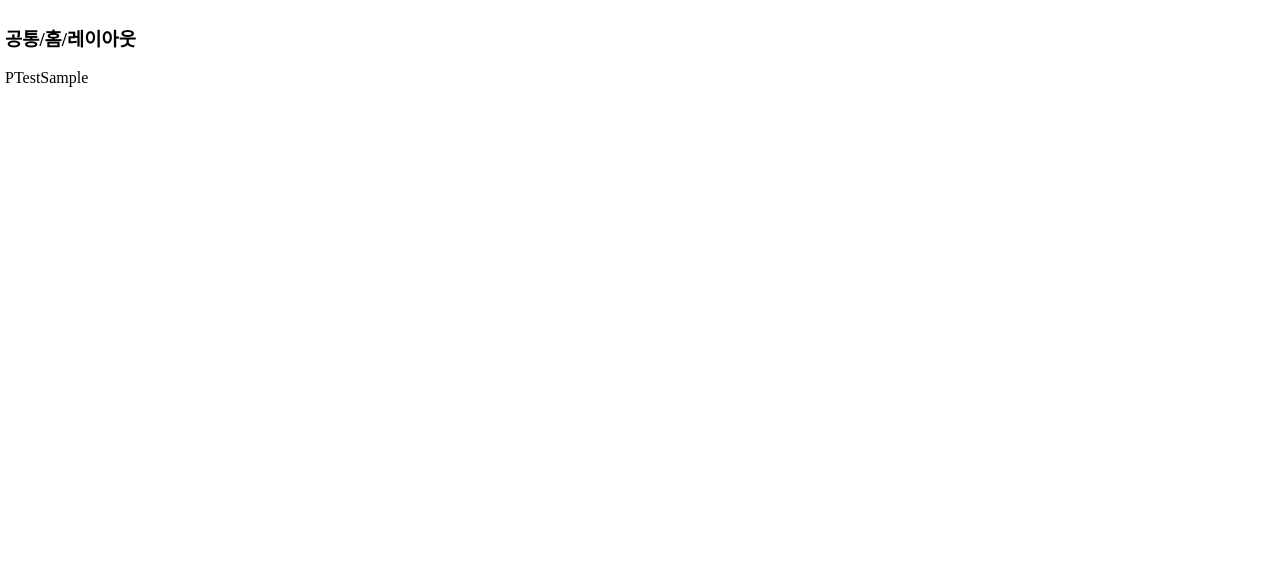
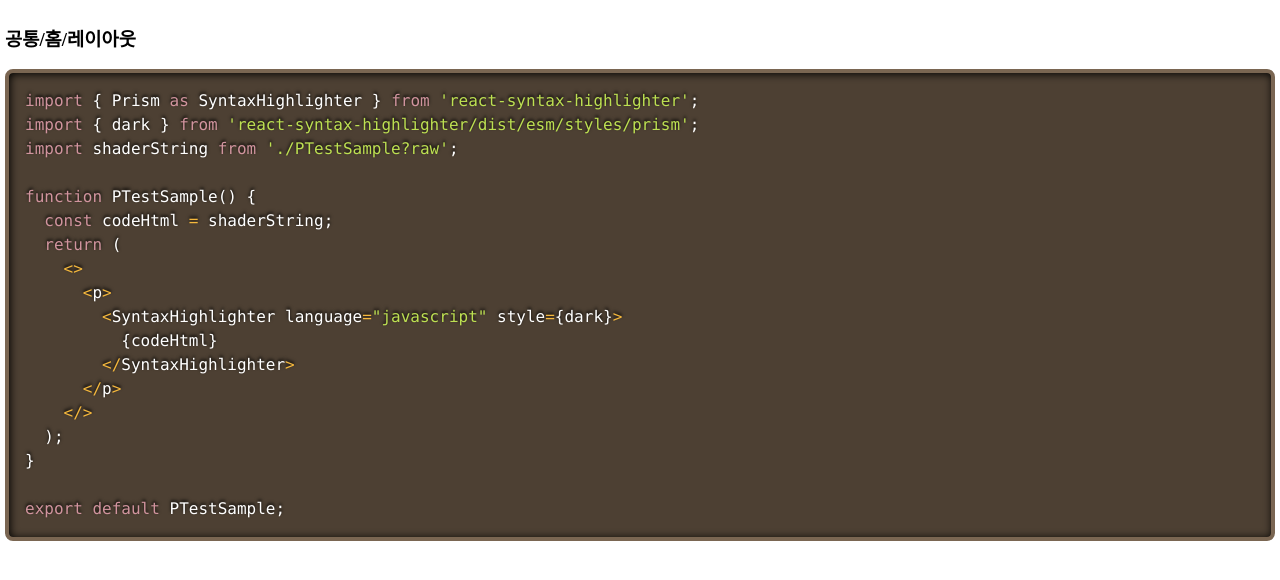
Before and after one commit to yamdeng/koreanair-css, a React (Vite) app: page /common/sample in a window 1280 px wide. Shown: the top 580 px of the page. Built offline with nearby package versions, Linux system fonts and the light colour scheme.

Commit message:
react-syntax-highlighter vite raw 적용

```diff
--- a/package.json
+++ b/package.json
@@ -17,11 +17,13 @@
   "dependencies": {
     "@hookform/resolvers": "^3.6.0",
     "@popperjs/core": "^2.11.8",
+    "@types/react-syntax-highlighter": "^15.5.13",
     "ag-grid-react": "^31.3.2",
     "axios": "^1.7.2",
     "classnames": "^2.5.1",
     "date-fns": "^3.6.0",
     "immer": "^10.1.1",
+    "js-beautify": "^1.14.3",
     "lodash": "^4.17.21",
     "nanoid": "^5.0.7",
     "react": "^18.2.0",
@@ -37,6 +39,7 @@
     "react-router-dom": "^6.23.1",
     "react-select": "^5.8.0",
     "react-signature-canvas": "^1.0.6",
+    "react-syntax-highlighter": "^15.5.0",
     "react-toastify": "^10.0.5",
     "react-tooltip": "^5.27.0",
     "yup": "^1.4.0",
--- a/src/App.tsx
+++ b/src/App.tsx
@@ -5,12 +5,17 @@ import useCommonRoute from './components/publish/layout/useCommonRoute';
 import useAviationRoute from './components/publish/layout/useAviationRoute';
 import useIndustryRoute from './components/publish/layout/useIndustryRoute';
 import useModalRoute from './components/publish/layout/useModalRoute';
+import shaderString from './main?raw';
 
 function App() {
   const commonRoute = useCommonRoute();
   const aviationRoute = useAviationRoute();
   const industryRoute = useIndustryRoute();
   const modalRoute = useModalRoute();
+  // const TestComponent = PublishHome;
+  // console.log(`PublishHome : ${PublishHome}`);
+  // console.log(`shaderString : ${shaderString}`);
+  // debugger;
 
   return (
     <div>
--- a/src/components/publish/common/PTestSample.tsx
+++ b/src/components/publish/common/PTestSample.tsx
@@ -1,7 +1,16 @@
+import { Prism as SyntaxHighlighter } from 'react-syntax-highlighter';
+import { dark } from 'react-syntax-highlighter/dist/esm/styles/prism';
+import shaderString from './PTestSample?raw';
+
 function PTestSample() {
+  const codeHtml = shaderString;
   return (
     <>
-      <p>PTestSample</p>
+      <p>
+        <SyntaxHighlighter language="javascript" style={dark}>
+          {codeHtml}
+        </SyntaxHighlighter>
+      </p>
     </>
   );
 }
```
Also changed, not shown: 2 other files (tests, documents, lock files or other folders).
